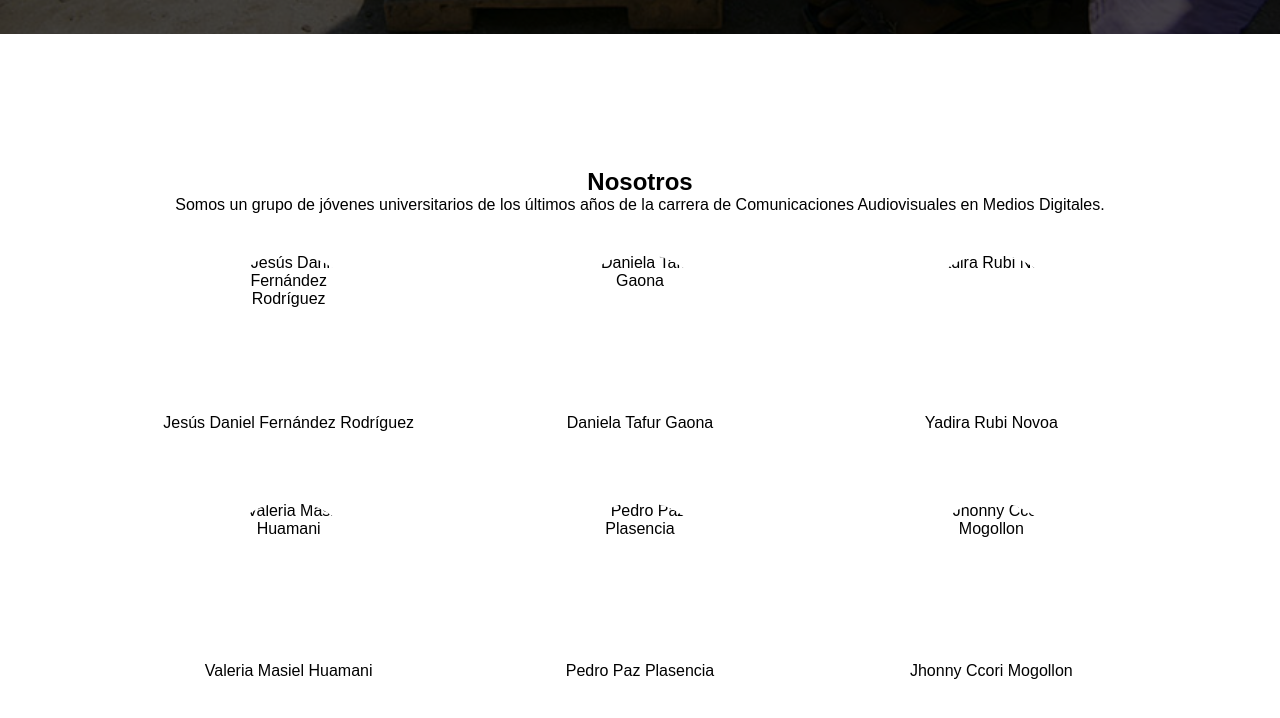
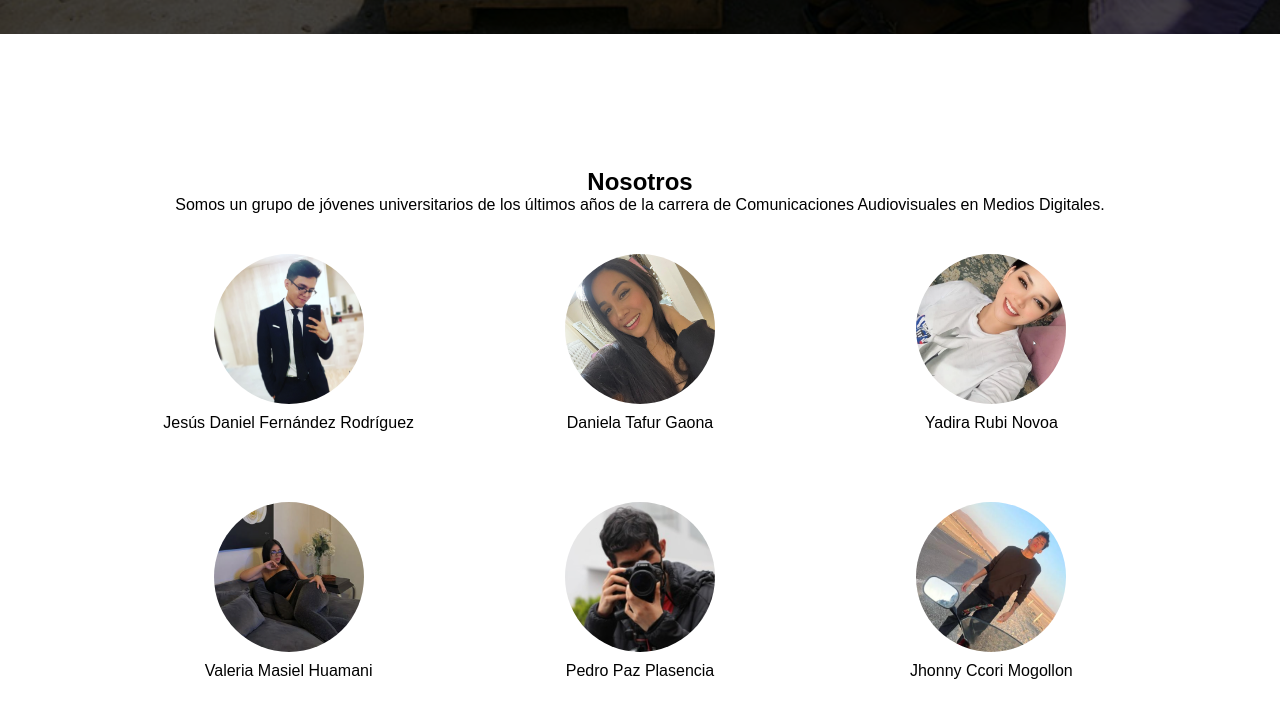
Before and after one commit to angellocp93/Exposici-n_Fotogr-fica, a plain HTML site: page index.html in a window 1280 px wide. Shown: the part 766-1484 px from the top of the page. Drawn offline with Linux system fonts and the light colour scheme; the site is published under a folder, as on GitHub Pages, so addresses that start at the root find nothing.

Commit message:
Update index.html

```diff
--- a/index.html
+++ b/index.html
@@ -37,27 +37,27 @@
         <p>Somos un grupo de jóvenes universitarios de los últimos años de la carrera de Comunicaciones Audiovisuales en Medios Digitales.</p>
         <div class="team-grid">
             <div class="team-member">
-                <img src="/img/Jesús.jpg" alt="Jesús Daniel Fernández Rodríguez">
+                <img src="img/Jesús.jpg" alt="Jesús Daniel Fernández Rodríguez">
                 <p>Jesús Daniel Fernández Rodríguez</p>
             </div>
             <div class="team-member">
-                <img src="/img/Daniela.jpg" alt="Daniela Tafur Gaona">
+                <img src="img/Daniela.jpg" alt="Daniela Tafur Gaona">
                 <p>Daniela Tafur Gaona</p>
             </div>
             <div class="team-member">
-                <img src="/img/Yadira.jpg" alt="Yadira Rubi Novoa">
+                <img src="img/Yadira.jpg" alt="Yadira Rubi Novoa">
                 <p>Yadira Rubi Novoa</p>
             </div>
             <div class="team-member">
-                <img src="/img/Valeria.jpg" alt="Valeria Masiel Huamani">
+                <img src="img/Valeria.jpg" alt="Valeria Masiel Huamani">
                 <p>Valeria Masiel Huamani</p>
             </div>
             <div class="team-member">
-                <img src="/img/Pedro.jpg" alt="Pedro Paz Plasencia">
+                <img src="img/Pedro.jpg" alt="Pedro Paz Plasencia">
                 <p>Pedro Paz Plasencia</p>
             </div>
             <div class="team-member">
-                <img src="/img/Jhonny.jpg" alt="Jhonny Ccori Mogollon">
+                <img src="img/Jhonny.jpg" alt="Jhonny Ccori Mogollon">
                 <p>Jhonny Ccori Mogollon</p>
             </div>
         </div>
```
